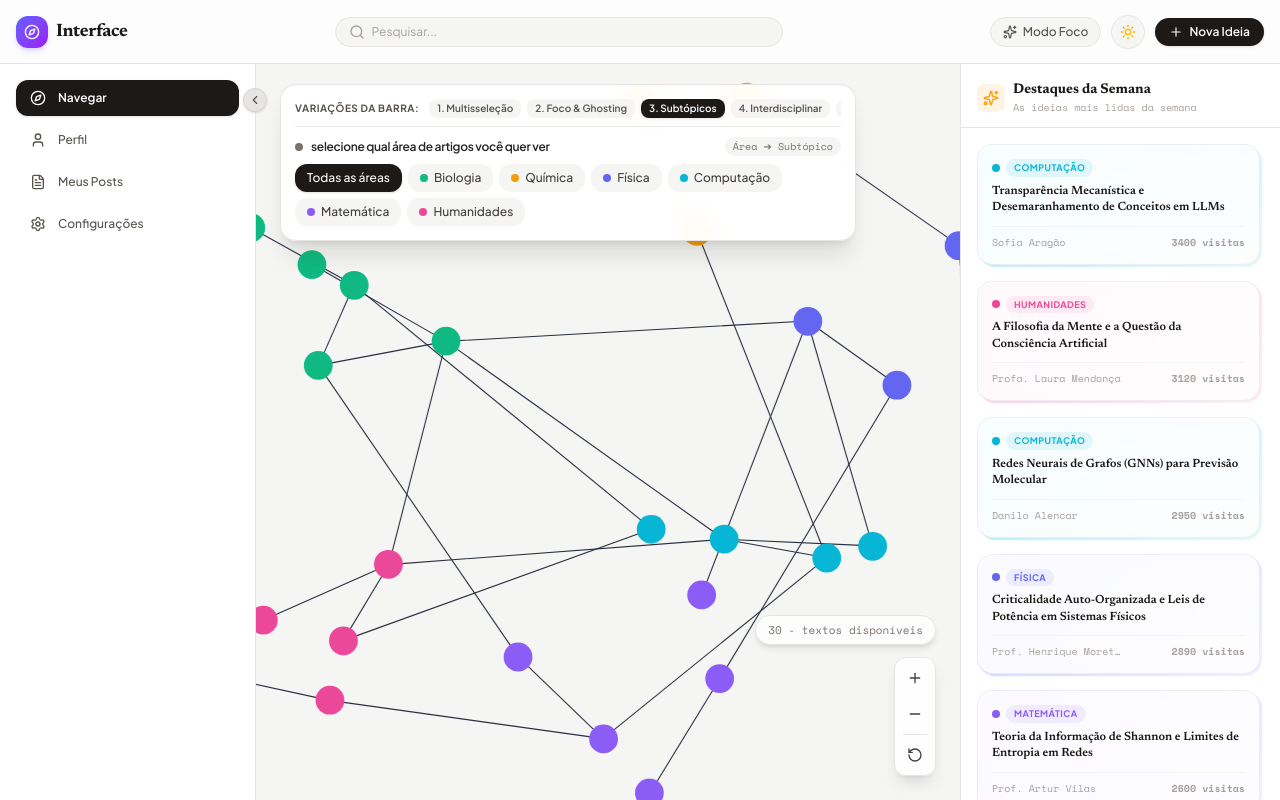
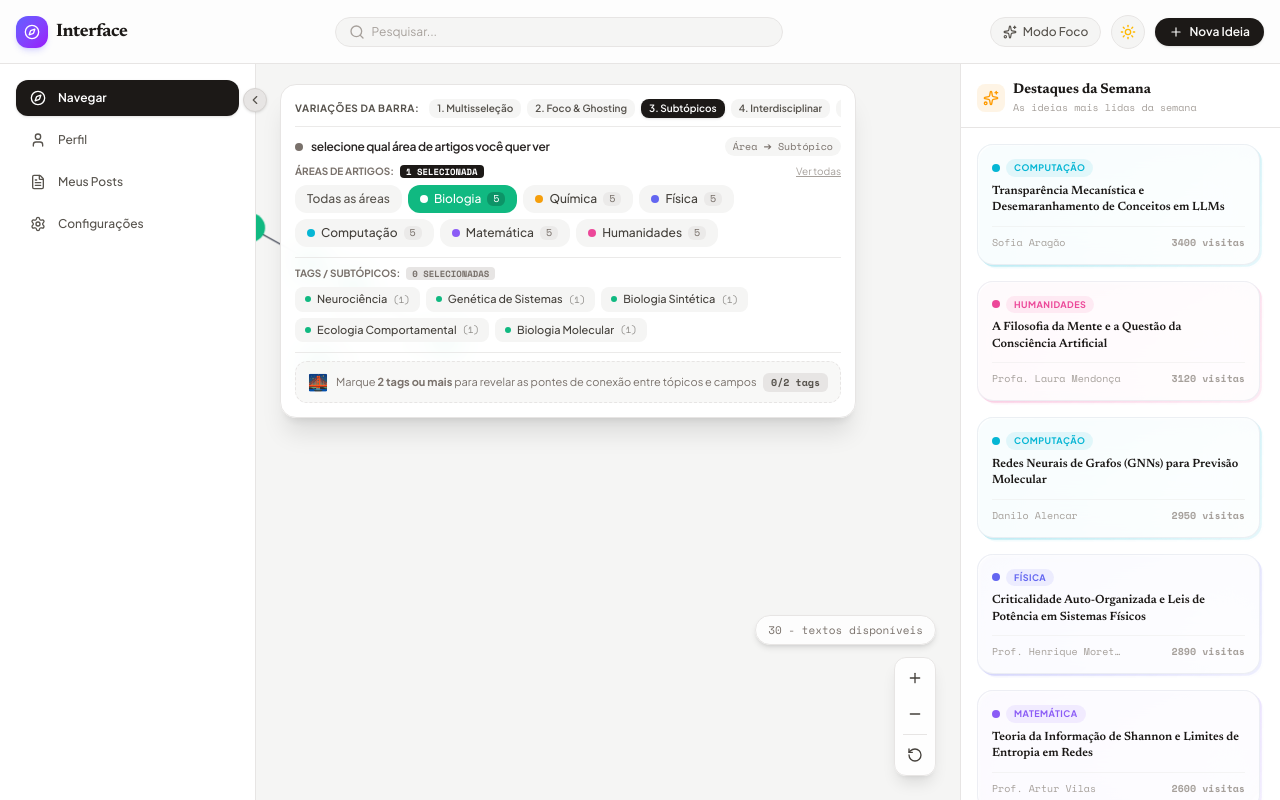
Before and after one commit to cdovaz/projeto-interface-revista, a React (Vite) app: page / in a window 1280 px wide. Both pictures are taken after a click on the button "3. Subtópicos". Built offline with nearby package versions, Linux system fonts and the light colour scheme.

Commit message:
feat: permitir selecao multipla de areas na variacao 3.subtopicos com pontes condicionadas a 2+ tags

```diff
--- a/src/components/KnowledgeMap.tsx
+++ b/src/components/KnowledgeMap.tsx
@@ -38,6 +38,7 @@ export const KnowledgeMap: React.FC = () => {
   const [selectedMultiAreas, setSelectedMultiAreas] = useState<ScientificArea[]>([]);
   const [ghostLevel, setGhostLevel] = useState<number>(0.15);
   const [selectedSubtopics, setSelectedSubtopics] = useState<string[]>([]);
+  const [v3SelectedAreas, setV3SelectedAreas] = useState<ScientificArea[]>(['Biologia']);
   const [v3BridgeTargetArea, setV3BridgeTargetArea] = useState<ScientificArea | null>(null);
   const [bridgeAreaA, setBridgeAreaA] = useState<ScientificArea>('Biologia');
   const [bridgeAreaB, setBridgeAreaB] = useState<ScientificArea>('Computação');
@@ -265,29 +266,38 @@ export const KnowledgeMap: React.FC = () => {
     return () => window.removeEventListener('keydown', handleKeyDown);
   }, [filterVariation, zoom, setActiveAreaFilter, setPan]);
 
-  // Lista de subtópicos disponíveis para a variação 3 (Drill-down)
+  // Lista de subtópicos disponíveis para a variação 3 (suporta múltiplas áreas)
   const availableSubtopics = React.useMemo(() => {
-    if (!activeAreaFilter) return [];
+    const targetAreas =
+      v3SelectedAreas.length > 0
+        ? v3SelectedAreas
+        : (Object.keys(SCIENTIFIC_AREAS) as ScientificArea[]);
+
     return Array.from(
       new Set(
         nodes
-          .filter((n) => n.area === activeAreaFilter)
+          .filter((n) => targetAreas.includes(n.area))
           .map((n) => n.subtopic)
           .filter(Boolean)
       )
     );
-  }, [nodes, activeAreaFilter]);
+  }, [nodes, v3SelectedAreas]);
 
   // Mapa de nós por ID
   const nodeByIdMap = React.useMemo(() => {
     return new Map(simNodesRef.current.map((n) => [n.id, n]));
   }, [nodes, connections]);
 
-  // Áreas externas conectadas à área ativa na Variação 3 (só ativadas se 2+ tags marcadas)
+  // Áreas externas conectadas às áreas e tags ativas na Variação 3 (só se 2+ tags marcadas)
   const connectedBridgeAreas = React.useMemo(() => {
-    if (!activeAreaFilter || selectedSubtopics.length < 2) {
+    if (selectedSubtopics.length < 2) {
       return [];
     }
+    const targetAreas =
+      v3SelectedAreas.length > 0
+        ? v3SelectedAreas
+        : (Object.keys(SCIENTIFIC_AREAS) as ScientificArea[]);
+
     const set = new Set<ScientificArea>();
     connections.forEach((c) => {
       const srcId = typeof c.source === 'object' ? (c.source as any).id : c.source;
@@ -296,24 +306,28 @@ export const KnowledgeMap: React.FC = () => {
       const tgt = nodeByIdMap.get(tgtId);
       if (!src || !tgt) return;
 
-      if (src.area === activeAreaFilter && tgt.area !== activeAreaFilter) {
-        if (selectedSubtopics.includes(src.subtopic)) {
+      const srcInSelected = targetAreas.includes(src.area) && selectedSubtopics.includes(src.subtopic);
+      const tgtInSelected = targetAreas.includes(tgt.area) && selectedSubtopics.includes(tgt.subtopic);
+
+      if (srcInSelected && !targetAreas.includes(tgt.area)) {
         set.add(tgt.area);
-        }
-      } else if (tgt.area === activeAreaFilter && src.area !== activeAreaFilter) {
-        if (selectedSubtopics.includes(tgt.subtopic)) {
+      } else if (tgtInSelected && !targetAreas.includes(src.area)) {
         set.add(src.area);
-        }
       }
     });
     return Array.from(set);
-  }, [activeAreaFilter, selectedSubtopics, connections, nodeByIdMap]);
+  }, [v3SelectedAreas, selectedSubtopics, connections, nodeByIdMap]);
 
   // Nós participantes de pontes na Variação 3 (só ativos se 2 ou mais tags de subtópicos forem marcadas)
   const v3BridgeNodeIds = React.useMemo(() => {
-    if (filterVariation !== 'v3_drilldown' || !activeAreaFilter || selectedSubtopics.length < 2) {
+    if (filterVariation !== 'v3_drilldown' || selectedSubtopics.length < 2) {
       return new Set<string>();
     }
+    const targetAreas =
+      v3SelectedAreas.length > 0
+        ? v3SelectedAreas
+        : (Object.keys(SCIENTIFIC_AREAS) as ScientificArea[]);
+
     const set = new Set<string>();
     connections.forEach((c) => {
       const srcId = typeof c.source === 'object' ? (c.source as any).id : c.source;
@@ -322,22 +336,19 @@ export const KnowledgeMap: React.FC = () => {
       const tgt = nodeByIdMap.get(tgtId);
       if (!src || !tgt) return;
 
-      // 1. Pontes internas entre dois subtópicos diferentes marcados
-      const isInternalBridge =
-        src.area === activeAreaFilter &&
-        tgt.area === activeAreaFilter &&
-        src.subtopic !== tgt.subtopic &&
-        selectedSubtopics.includes(src.subtopic) &&
-        selectedSubtopics.includes(tgt.subtopic);
+      const srcInSelected = targetAreas.includes(src.area) && selectedSubtopics.includes(src.subtopic);
+      const tgtInSelected = targetAreas.includes(tgt.area) && selectedSubtopics.includes(tgt.subtopic);
 
-      // 2. Pontes que cruzam para outro campo
+      // 1. Pontes internas entre dois subtópicos diferentes marcados (mesma área ou áreas distintas)
+      const isCrossSubtopicBridge =
+        srcInSelected && tgtInSelected && (src.subtopic !== tgt.subtopic || src.area !== tgt.area);
+
+      // 2. Pontes que cruzam para outro campo externo conectado
       const isCrossFieldBridge =
-        src.area !== tgt.area &&
-        ((src.area === activeAreaFilter && selectedSubtopics.includes(src.subtopic)) ||
-          (tgt.area === activeAreaFilter && selectedSubtopics.includes(tgt.subtopic))) &&
-        (!v3BridgeTargetArea || src.area === v3BridgeTargetArea || tgt.area === v3BridgeTargetArea);
+        (srcInSelected && !targetAreas.includes(tgt.area) && (!v3BridgeTargetArea || tgt.area === v3BridgeTargetArea)) ||
+        (tgtInSelected && !targetAreas.includes(src.area) && (!v3BridgeTargetArea || src.area === v3BridgeTargetArea));
 
-      if (isInternalBridge || isCrossFieldBridge) {
+      if (isCrossSubtopicBridge || isCrossFieldBridge) {
         set.add(srcId);
         set.add(tgtId);
       }
@@ -345,7 +356,7 @@ export const KnowledgeMap: React.FC = () => {
     return set;
   }, [
     filterVariation,
-    activeAreaFilter,
+    v3SelectedAreas,
     selectedSubtopics,
     v3BridgeTargetArea,
     connections,
@@ -407,22 +418,25 @@ export const KnowledgeMap: React.FC = () => {
         return true;
       }
 
-      // 4. Variação 3: Drill-down por Subtópicos (Pontes só ativas com 2+ tags marcadas)
+      // 4. Variação 3: Drill-down por Subtópicos (múltiplas áreas + pontes com 2+ tags)
       if (filterVariation === 'v3_drilldown') {
-        if (!activeAreaFilter) return true;
+        const targetAreas = v3SelectedAreas.length > 0 ? v3SelectedAreas : null;
 
+        // Se 2 ou mais tags marcadas:
         if (selectedSubtopics.length >= 2) {
           const isMarkedSubtopic =
-            n.area === activeAreaFilter && selectedSubtopics.includes(n.subtopic);
+            (!targetAreas || targetAreas.includes(n.area)) && selectedSubtopics.includes(n.subtopic);
           const isBridgeParticipant = v3BridgeNodeIds.has(n.id);
           return isMarkedSubtopic || isBridgeParticipant;
         }
 
+        // Se 1 tag marcada:
         if (selectedSubtopics.length === 1) {
-          return n.area === activeAreaFilter && selectedSubtopics.includes(n.subtopic);
+          return (!targetAreas || targetAreas.includes(n.area)) && selectedSubtopics.includes(n.subtopic);
         }
 
-        return n.area === activeAreaFilter;
+        // Se 0 tags marcadas: mostra nós das áreas selecionadas (ou todas se nenhuma selecionada)
+        return !targetAreas || targetAreas.includes(n.area);
       }
 
       // 5. Variação 4: Pontes Interdisciplinares
@@ -447,6 +461,7 @@ export const KnowledgeMap: React.FC = () => {
     filterVariation,
     selectedMultiAreas,
     activeAreaFilter,
+    v3SelectedAreas,
     selectedSubtopics,
     v3BridgeNodeIds,
     bridgeAreaA,
@@ -689,21 +704,53 @@ export const KnowledgeMap: React.FC = () => {
           )}
 
           {/* ======================================================== */}
-          {/* VARIAÇÃO 3: DRILL-DOWN EM CASCATA (ÁREA + SUBTÓPICOS + PONTES) */}
+          {/* VARIAÇÃO 3: DRILL-DOWN EM CASCATA (ÁREAS MÚLTIPLAS + SUBTÓPICOS + PONTES) */}
           {/* ======================================================== */}
           {filterVariation === 'v3_drilldown' && (
             <div className="space-y-2.5">
-              {/* Linha 1: Áreas */}
+              {/* Linha 1: Áreas (Multi-seleção de Áreas) */}
+              <div>
+                <div className="flex items-center justify-between mb-1.5 text-[10px] uppercase font-bold text-stone-500">
+                  <div className="flex items-center gap-1.5">
+                    <span>Áreas de Artigos:</span>
+                    <span
+                      className={`px-1.5 py-0.2 rounded font-mono text-[9px] ${
+                        v3SelectedAreas.length > 0
+                          ? 'bg-stone-900 text-white dark:bg-stone-100 dark:text-stone-900 font-bold'
+                          : 'bg-stone-200 dark:bg-stone-800 text-stone-500'
+                      }`}
+                    >
+                      {v3SelectedAreas.length === 0
+                        ? 'Todas ativas'
+                        : `${v3SelectedAreas.length} selecionada${v3SelectedAreas.length !== 1 ? 's' : ''}`}
+                    </span>
+                  </div>
+
+                  {v3SelectedAreas.length > 0 && (
+                    <button
+                      onClick={() => {
+                        setV3SelectedAreas([]);
+                        setSelectedSubtopics([]);
+                        setV3BridgeTargetArea(null);
+                        setPan({ x: 0, y: 0 });
+                      }}
+                      className="text-[10px] text-stone-400 hover:text-stone-600 dark:hover:text-stone-200 underline font-normal"
+                    >
+                      Ver todas
+                    </button>
+                  )}
+                </div>
+
                 <div className="flex flex-wrap gap-1.5 items-center">
                   <button
                     onClick={() => {
-                    setActiveAreaFilter(null);
+                      setV3SelectedAreas([]);
                       setSelectedSubtopics([]);
                       setV3BridgeTargetArea(null);
                       setPan({ x: 0, y: 0 });
                     }}
                     className={`px-3 py-1.5 rounded-xl text-xs font-medium transition-all ${
-                    activeAreaFilter === null
+                      v3SelectedAreas.length === 0
                         ? 'bg-stone-900 text-white dark:bg-stone-100 dark:text-stone-900 shadow-sm'
                         : 'bg-stone-100 text-stone-600 hover:bg-stone-200 dark:bg-stone-800 dark:text-stone-400'
                     }`}
@@ -713,52 +760,75 @@ export const KnowledgeMap: React.FC = () => {
 
                   {(Object.keys(SCIENTIFIC_AREAS) as ScientificArea[]).map((area) => {
                     const areaTheme = SCIENTIFIC_AREAS[area];
-                  const isActive = activeAreaFilter === area;
+                    const isAreaSelected = v3SelectedAreas.includes(area);
+                    const count = nodes.filter((n) => n.area === area).length;
 
                     return (
                       <button
                         key={area}
                         onClick={() => {
-                        if (isActive) {
-                          setActiveAreaFilter(null);
+                          setV3SelectedAreas((prev) => {
+                            const next = prev.includes(area)
+                              ? prev.filter((a) => a !== area)
+                              : [...prev, area];
+
+                            if (next.length === 1) {
+                              const center = SCIENTIFIC_AREAS[next[0]].center;
+                              setPan({ x: -center.x * zoom, y: -center.y * zoom });
+                            } else if (next.length > 1) {
+                              const avgX =
+                                next.reduce((sum, a) => sum + SCIENTIFIC_AREAS[a].center.x, 0) /
+                                next.length;
+                              const avgY =
+                                next.reduce((sum, a) => sum + SCIENTIFIC_AREAS[a].center.y, 0) /
+                                next.length;
+                              setPan({ x: -avgX * zoom, y: -avgY * zoom });
+                            } else {
+                              setPan({ x: 0, y: 0 });
+                            }
+
+                            return next;
+                          });
                           setSelectedSubtopics([]);
                           setV3BridgeTargetArea(null);
-                          setPan({ x: 0, y: 0 });
-                        } else {
-                          setActiveAreaFilter(area);
-                          setSelectedSubtopics([]);
-                          setV3BridgeTargetArea(null);
-                          setPan({
-                            x: -areaTheme.center.x * zoom,
-                            y: -areaTheme.center.y * zoom
-                          });
-                        }
                         }}
                         className={`flex items-center gap-1.5 px-3 py-1.5 rounded-xl text-xs font-medium transition-all ${
-                        isActive
+                          isAreaSelected
                             ? 'text-white shadow-sm ring-2 ring-offset-1 dark:ring-offset-stone-900'
                             : 'bg-stone-100 text-stone-700 hover:bg-stone-200 dark:bg-stone-800 dark:text-stone-300'
                         }`}
                         style={{
-                        backgroundColor: isActive ? areaTheme.accentColor : undefined
+                          backgroundColor: isAreaSelected ? areaTheme.accentColor : undefined
                         }}
                       >
                         <span
                           className="w-2 h-2 rounded-full shrink-0"
-                        style={{ backgroundColor: isActive ? '#FFFFFF' : areaTheme.accentColor }}
+                          style={{
+                            backgroundColor: isAreaSelected ? '#FFFFFF' : areaTheme.accentColor
+                          }}
                         />
                         <span>{area}</span>
+                        <span
+                          className={`text-[10px] px-1.5 py-0.2 rounded-md font-mono ${
+                            isAreaSelected
+                              ? 'bg-black/20 text-white'
+                              : 'bg-stone-200/70 text-stone-500 dark:bg-stone-700 dark:text-stone-400'
+                          }`}
+                        >
+                          {count}
+                        </span>
                       </button>
                     );
                   })}
                 </div>
+              </div>
 
-              {/* Linha 2: Tags / Subtópicos da Área */}
-              {activeAreaFilter && availableSubtopics.length > 0 && (
+              {/* Linha 2: Tags / Subtópicos das Áreas Selecionadas */}
+              {availableSubtopics.length > 0 && (
                 <div className="pt-2 border-t border-stone-200/80 dark:border-stone-800/80">
                   <div className="text-[10px] uppercase font-bold text-stone-500 mb-1.5 flex items-center justify-between">
                     <div className="flex items-center gap-1.5">
-                      <span>Tags de {activeAreaFilter}:</span>
+                      <span>Tags / Subtópicos:</span>
                       <span
                         className={`px-1.5 py-0.2 rounded font-mono text-[9px] ${
                           selectedSubtopics.length >= 2
@@ -783,11 +853,16 @@ export const KnowledgeMap: React.FC = () => {
                     )}
                   </div>
 
-                  <div className="flex flex-wrap gap-1.5">
+                  <div className="flex flex-wrap gap-1.5 max-h-36 overflow-y-auto pr-1">
                     {availableSubtopics.map((sub) => {
                       const isSubActive = selectedSubtopics.includes(sub);
+                      const matchingNode = nodes.find((n) => n.subtopic === sub);
+                      const areaOfSub = matchingNode?.area;
+                      const subTheme = areaOfSub ? SCIENTIFIC_AREAS[areaOfSub] : null;
                       const count = nodes.filter(
-                        (n) => n.area === activeAreaFilter && n.subtopic === sub
+                        (n) =>
+                          (v3SelectedAreas.length === 0 || v3SelectedAreas.includes(n.area)) &&
+                          n.subtopic === sub
                       ).length;
 
                       return (
@@ -805,11 +880,21 @@ export const KnowledgeMap: React.FC = () => {
                           }`}
                         >
                           <span
-                            className={`w-1.5 h-1.5 rounded-full ${
-                              isSubActive ? 'bg-amber-400' : 'bg-stone-400'
-                            }`}
+                            className="w-1.5 h-1.5 rounded-full shrink-0"
+                            style={{
+                              backgroundColor: isSubActive
+                                ? '#F59E0B'
+                                : subTheme
+                                ? subTheme.accentColor
+                                : '#78716C'
+                            }}
                           />
                           <span>{sub}</span>
+                          {areaOfSub && v3SelectedAreas.length !== 1 && (
+                            <span className="text-[9px] opacity-50 font-mono">
+                              ({areaOfSub.slice(0, 3)})
+                            </span>
+                          )}
                           <span className="opacity-60 font-mono text-[9px]">({count})</span>
                         </button>
                       );
@@ -818,15 +903,14 @@ export const KnowledgeMap: React.FC = () => {
                 </div>
               )}
 
-              {/* Linha 3: Pontes (só aparecem se os usuários marcarem 2 tags ou mais da área) */}
-              {activeAreaFilter && (
+              {/* Linha 3: Pontes (só aparecem se os usuários marcarem 2 tags ou mais) */}
               <div className="pt-2 border-t border-stone-200/80 dark:border-stone-800/80">
                 {selectedSubtopics.length < 2 ? (
                   <div className="py-2 px-3 rounded-xl bg-stone-100/70 dark:bg-stone-800/40 border border-dashed border-stone-200 dark:border-stone-700 flex items-center justify-between text-[11px] text-stone-500">
                     <span className="flex items-center gap-2">
                       <span className="text-base">🌉</span>
                       <span>
-                          Marque <strong>2 tags ou mais</strong> para revelar as pontes de conexão desta área
+                        Marque <strong>2 tags ou mais</strong> para revelar as pontes de conexão entre tópicos e campos
                       </span>
                     </span>
                     <span className="font-mono text-[10px] px-2 py-0.5 rounded-md bg-stone-200 dark:bg-stone-700 text-stone-600 dark:text-stone-300 font-semibold">
@@ -857,7 +941,7 @@ export const KnowledgeMap: React.FC = () => {
                         }`}
                       >
                         <span>🔗</span>
-                          <span>Todas as pontes</span>
+                        <span>Todas as pontes ativas</span>
                       </button>
 
                       {connectedBridgeAreas.map((targetArea) => {
@@ -895,12 +979,11 @@ export const KnowledgeMap: React.FC = () => {
                     <div className="text-[10px] text-amber-700 dark:text-amber-400 font-medium">
                       {v3BridgeTargetArea
                         ? `● Exibindo pontes entre as tags marcadas e o campo de ${v3BridgeTargetArea}`
-                          : `● Exibindo pontes entre os subtópicos marcados e com outros campos`}
+                        : `● Exibindo pontes entre os subtópicos marcados (mesma área ou interdisciplinares)`}
                     </div>
                   </div>
                 )}
               </div>
-              )}
             </div>
           )}
 
@@ -1202,21 +1285,19 @@ export const KnowledgeMap: React.FC = () => {
               focusMode && explorationTrail.includes(src.id) && explorationTrail.includes(tgt.id);
 
             // Destaque para conexões de ponte na Variação 3 (apenas se 2+ tags marcadas) ou Variação 4
+            const targetAreasV3 = v3SelectedAreas.length > 0 ? v3SelectedAreas : null;
             const isV3BridgeConn =
               filterVariation === 'v3_drilldown' &&
-              activeAreaFilter &&
               selectedSubtopics.length >= 2 &&
               (
-                // 1. Ponte interna entre dois subtópicos diferentes marcados
-                (src.area === activeAreaFilter &&
-                  tgt.area === activeAreaFilter &&
-                  src.subtopic !== tgt.subtopic &&
+                // 1. Ponte entre dois subtópicos diferentes marcados
+                ((!targetAreasV3 || (targetAreasV3.includes(src.area) && targetAreasV3.includes(tgt.area))) &&
+                  (src.subtopic !== tgt.subtopic || src.area !== tgt.area) &&
                   selectedSubtopics.includes(src.subtopic) &&
                   selectedSubtopics.includes(tgt.subtopic)) ||
                 // 2. Ponte que cruza para outro campo científico externo
-                (src.area !== tgt.area &&
-                  ((src.area === activeAreaFilter && selectedSubtopics.includes(src.subtopic)) ||
-                    (tgt.area === activeAreaFilter && selectedSubtopics.includes(tgt.subtopic))) &&
+                ((((!targetAreasV3 || targetAreasV3.includes(src.area)) && selectedSubtopics.includes(src.subtopic) && (!targetAreasV3 || !targetAreasV3.includes(tgt.area))) ||
+                  ((!targetAreasV3 || targetAreasV3.includes(tgt.area)) && selectedSubtopics.includes(tgt.subtopic) && (!targetAreasV3 || !targetAreasV3.includes(src.area)))) &&
                   (!v3BridgeTargetArea || src.area === v3BridgeTargetArea || tgt.area === v3BridgeTargetArea))
               );
 
```
Lines whose indentation alone changed are shown as unchanged.
